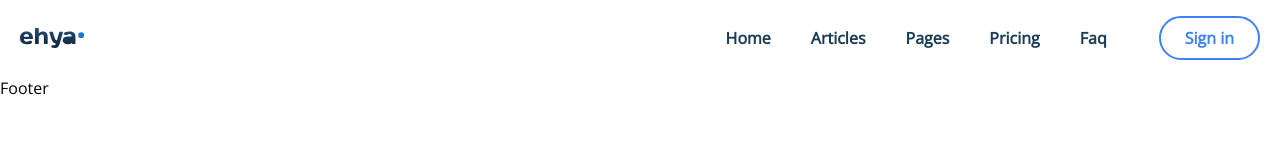
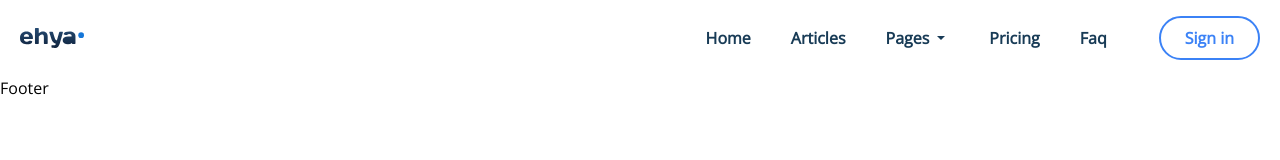
Before and after one commit to Akramzayan/Blog1, a React (Create React App) app: page / in a window 1280 px wide. Shown: the top 160 px of the page. Built offline with nearby package versions, Linux system fonts and the light colour scheme.

Commit message:
Styling the Header Responsive

```diff
--- a/src/componenets/Header.jsx
+++ b/src/componenets/Header.jsx
@@ -6,17 +6,37 @@
 const NavItemsInfo = [
     {name:"Home",type:"link" },
     {name:"Articles",type:"link"},
-    {name:"Pages",type:"dropdown",items:"About us,Contact us"},
+    {name:"Pages",type:"dropdown",items:["About us","Contact us"]},
     {name:"Pricing",type:"link"},
     {name:"Faq",type:"link"},
 
 ]
 
 const NavItem =({item}) => {
+    console.log(item)
     return (
         <li className='relative group' >
-        <a href="/"className='px-4 py-2'>{item.name}</a>
-        <span className='text-blue-500 absolute transition-all duration-500 font-bold right-0 top-0 group-hover:right-[90%] opacity-0 group-hover:opacity-100'>/</span>
+            {item.type ==="link" ? <><a href="/"className='px-4 py-2'>{item.name}</a>
+        <span className='text-blue-500 absolute transition-all duration-500 font-bold right-0 top-0 group-hover:right-[90%] opacity-0 group-hover:opacity-100'>/</span></> :
+         ( <> <a href="/"className='px-4 py-2 flex gap-x-1 items-center'>
+            <span>{item.name}</span>
+            <IoMdArrowDropdown/>
+
+            </a>
+            <div className='hidden transition-all duration-500 pt-4 absolute bottom-0 right-0 transform translate-y-full group-hover:block w-max'>
+                <ul className='flex flex-col shadow-lg rounded-lg overflow-hidden'>
+            {item?.items.map((page) =>(
+
+                    <a href="/" className="hover:bg-dark-hard hover:text-white px-4 py-2 text-white lg:text-dark-soft">
+                        {page}
+                    </a>
+
+            ))}
+                </ul>
+
+            </div>
+         </>)}
+
     </li>
     )
 }
```
